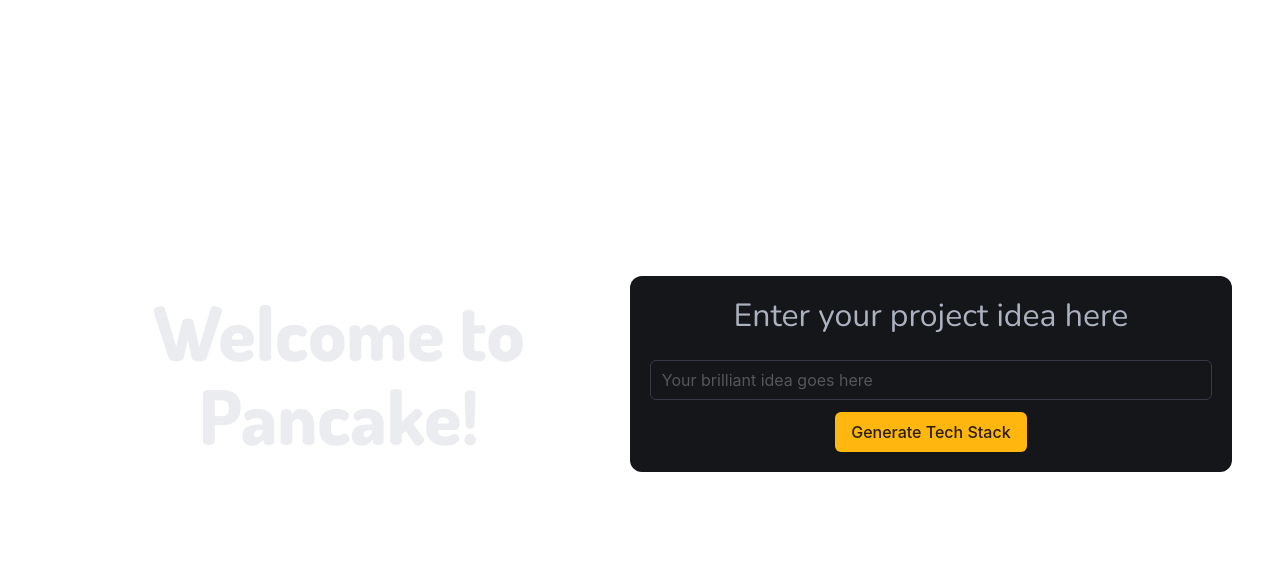
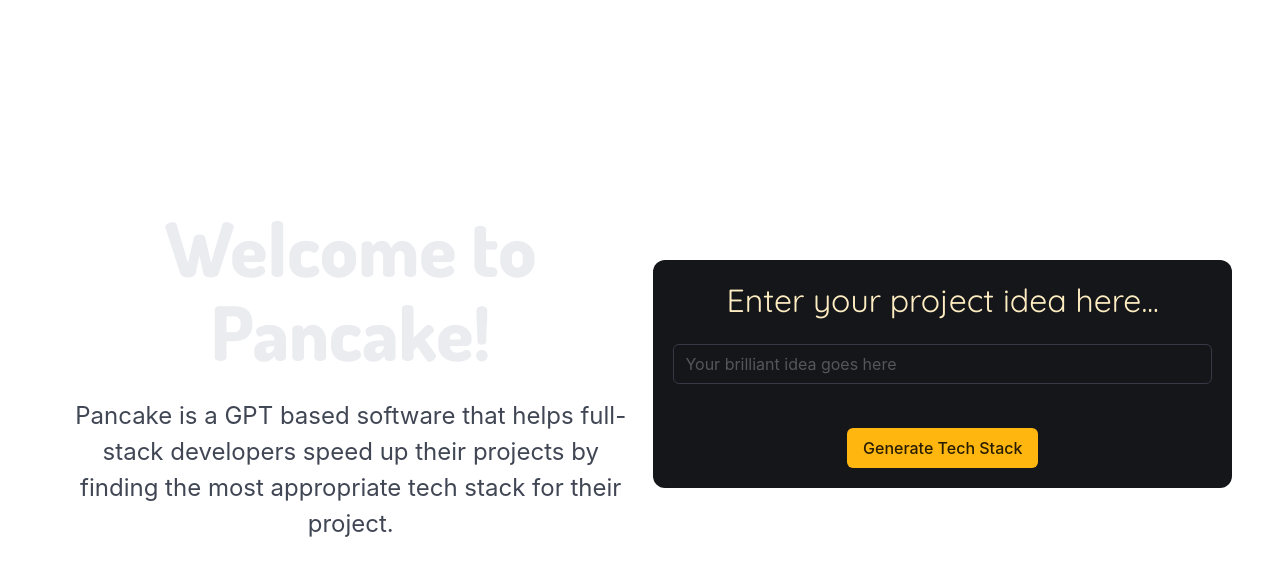
Before and after one commit to CrazeXD/Pancake, a Django app: page / in a window 1280 px wide. Shown: the top 576 px of the page. Run offline with Django 5.2, Linux system fonts and the light colour scheme.

Commit message:
Update home page styles and animations

```diff
--- a/Pancake/main/static/css/home.css
+++ b/Pancake/main/static/css/home.css
@@ -1,12 +1,13 @@
 @import url('https://fonts.googleapis.com/css2?family=Dosis:wght@200..800&display=swap');
 @import url('https://fonts.googleapis.com/css2?family=Nunito:ital,wght@0,200..1000;1,200..1000&display=swap');
+@import url('https://fonts.googleapis.com/css2?family=Quicksand:wght@300..700&display=swap');
 
 .title {
     font-family: "Dosis", sans-serif;
     font-size: 75px;
 }
 .subtitle {
-    font-family: "Nunito", sans-serif;
+    font-family: "Quicksand", sans-serif;
     font-size: 30px;
 }
 body {
--- a/Pancake/main/templates/home.html
+++ b/Pancake/main/templates/home.html
@@ -15,15 +15,17 @@
     <header class="hero is-fullheight-with-navbar">
         <!-- TODO: Add pancakes falling animation -->
         <div class="hero-body">
-            <div class="container has-text-centered">
+            <div class="container has-text-centered is-size-4 m-5">
                 <h1 class="title">Welcome to Pancake!</h1>
+                <p>Pancake is a GPT based software that helps full-stack developers speed up their projects by finding the most appropriate tech stack for their project.</p>
             </div>
             <!-- Enter your project idea here box -->
             <div class="container box has-text-centered">
-                <h2 class="subtitle is-size-3">Enter your project idea here</h2>
+                <h2 class="subtitle is-size-3 has-text-warning-light">Enter your project idea here...</h2>
+                <div class="is-flex is-flex-direction-column is-justify-content-center" style="height: 100%;"> <!-- Bulma Flexbox classes added -->
                     <form id="project-form">
                         <div class="field">
-                        <div class="control has-text-centered">
+                            <div class="control has-text-centered is-size-1">
                                 <input class="input" type="text" id="project-idea" placeholder="Your brilliant idea goes here">
                             </div>
                         </div>
@@ -35,6 +37,7 @@
                     </form>
                 </div>
             </div>
+        </div>
     </header>
     <!-- Include JavaScript file -->
     <script src="{% static 'js/home.js' %}"></script>
```
Lines whose indentation alone changed are shown as unchanged.
